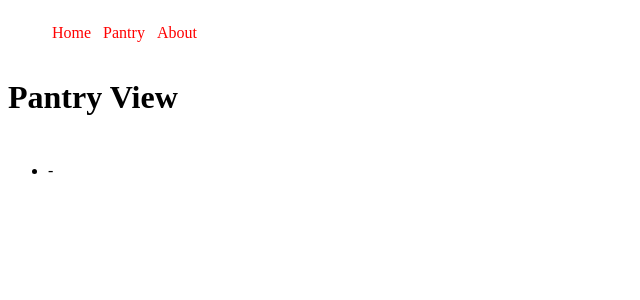
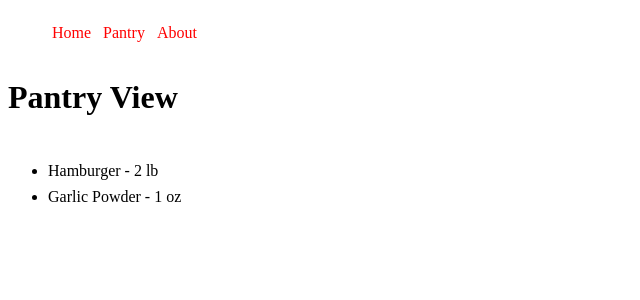
Before and after one commit to MarkCMcConnell/PantryApp, a Vue app: page /pantry in a window 1280 px wide. Shown: the top 300 px of the page, without its empty margins (0-640 px from the left). Built offline with nearby package versions, Linux system fonts and the light colour scheme.

Commit message:
Module renaming

```diff
--- a/data/data.js
+++ /dev/null
@@ -1,20 +0,0 @@
-export default [
-  {
-    id: 0,
-    name: 'Hamburger',
-    type: 'Meat',
-    size: 1,
-    unit: 'lb',
-    left: 2,
-    quantity: 2,
-  },
-  {
-    id: 1,
-    name: 'Garlic Powder',
-    type: 'Spice',
-    size: 9.25,
-    unit: 'oz',
-    left: 2,
-    quantity: 1,
-  },
-];
--- /dev/null
+++ b/src/app/data/data.js
@@ -0,0 +1,20 @@
+export default [
+    {
+        id: 0,
+        name: 'Hamburger',
+        type: 'Meat',
+        size: 1,
+        unit: 'lb',
+        left: 2,
+        quantity: 2,
+    },
+    {
+        id: 1,
+        name: 'Garlic Powder',
+        type: 'Spice',
+        size: 9.25,
+        unit: 'oz',
+        left: 2,
+        quantity: 1,
+    }
+]
--- a/src/app/ingredients/IngredientDetail/IngredientDetail.vue
+++ b/src/app/ingredients/IngredientDetail/IngredientDetail.vue
@@ -3,7 +3,9 @@
     <h2>{{ ingredient.name }}</h2>
     <p>Type: {{ ingredient.type }}</p>
     <p>Size: {{ ingredient.size }} {{ ingredient.unit }}</p>
-        <p v-if="ingredient.left <= 1">Amount left: {{ ingredient.left }} {{ ingredient.unit }}</p>
+    <p v-if="ingredient.left <= 1">
+      Amount left: {{ ingredient.left }} {{ ingredient.unit }}
+    </p>
     <p v-if="ingredient.left > 1 && ingredient.unit === 'lb'">
       Amount left: {{ ingredient.left }} {{ ingredient.unit }}s
     </p>
@@ -11,12 +13,10 @@
 </template>
 
 <script>
-import ingredients from '../../../../data/data.js';
-
 export default {
 	data () {
 		return {
-			ingredient: this.$store.state.ingredients[this.$route.params.id],
+			ingredient: this.$store.state.pantry.ingredients[this.$route.params.id],
 		}
 	},
 }
--- a/src/app/ingredients/IngredientList/IngredientList.vue
+++ b/src/app/ingredients/IngredientList/IngredientList.vue
@@ -13,28 +13,23 @@
 </template>
 
 <script>
-import IngredientDetail from '../IngredientDetail/IngredientDetail.vue';
-
 export default {
-  components: {
-    IngredientDetail,
-  },
-  data() {
+  data () {
     return {
-      ingredients: this.$store.state.ingredients,
+      ingredients: this.$store.state.pantry.ingredients,
     };
   },
   methods: {
-    showIngredient(id) {
-      this.$router.push({ path: `/ingredients/${id}` });
+    showIngredient (id) {
+      this.$router.push({path: `/ingredients/${id}`});
     },
   },
 };
 </script>
 
 <style scoped>
-    li {
-        cursor: pointer;
-        margin: 0.5em 0;
-    }
+li {
+  cursor: pointer;
+  margin: 0.5em 0;
+}
 </style>
--- a/src/app/store/index.js
+++ b/src/app/store/index.js
@@ -1,12 +1,12 @@
 import Vue from 'vue';
 import Vuex from 'vuex';
-import ingredients from './modules/ingredients';
+import pantry from './modules/pantry';
 
 Vue.use(Vuex);
 
 export default new Vuex.Store({
-  strict: true,
-  modules: {
-    ingredients,
-  },
+    strict: true,
+    modules: {
+        pantry,
+    },
 });
--- a/src/app/store/modules/ingredients.js
+++ b/src/app/store/modules/pantry.js
@@ -1,8 +1,8 @@
-import ingredients from '../../../../data/data';
+import ingredients from '../../data/data';
 
 export default {
   state: {
-    ingredients,
+    ingredients: ingredients,
   },
   getters: {
 
--- a/vue.config.js
+++ b/vue.config.js
@@ -1 +1,3 @@
-module.exports = {};
+module.exports = {
+  productionSourceMap: false
+};
```
Also changed, not shown: .eslintrc.js. Lines whose indentation alone changed are shown as unchanged.
